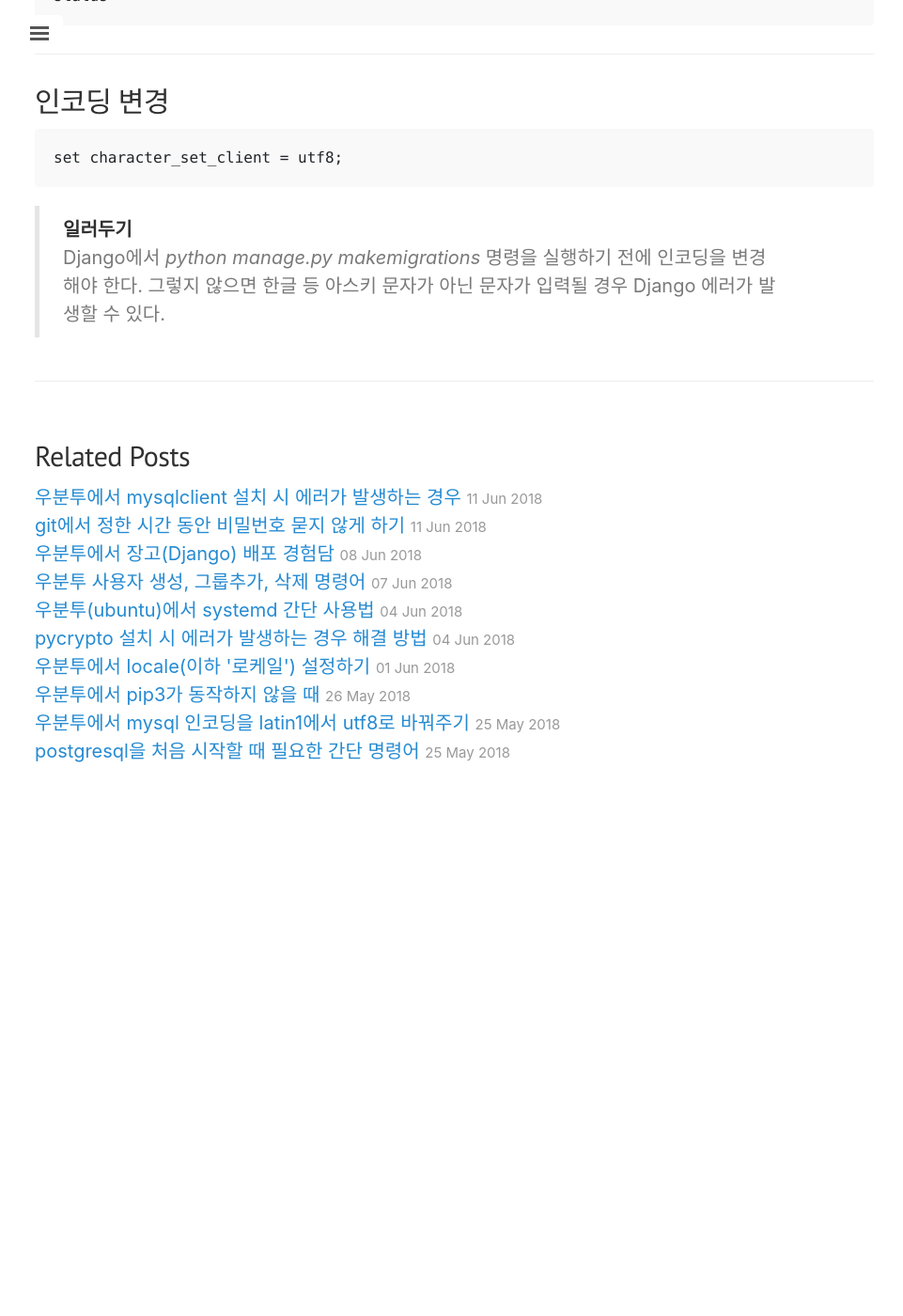
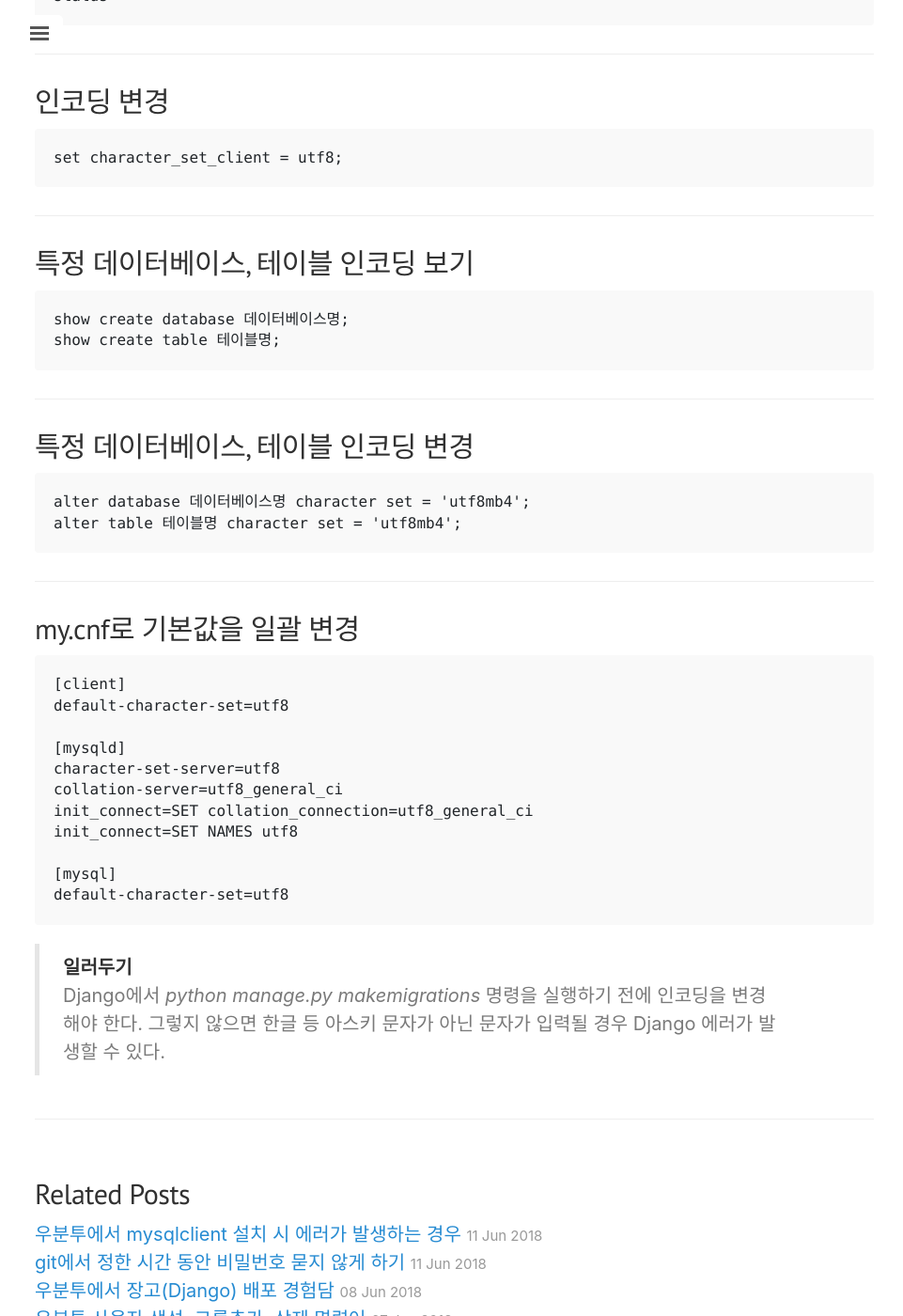
Before and after one commit to jwkcp/jwkcp.github.com, a Jekyll site: the page built from _posts/2018-05-23-prepare-to-use-mysql.md, in a window 1280 px wide and 1400 px high, scrolled down 1871 px. Shown: the whole window at 94% size, without its empty margins (3-964 px from the left). Built offline with Jekyll 4.4.1, drawn with Linux system fonts in a browser that asks for light colours; nearby versions of some CDN libraries; comment, search, counter and statistics services are not loaded; before the commit the page ends 2873 px from its top, so only the background shows below that; some of the changed text lies outside the part shown.

Commit message:
내용 추가

```diff
--- a/_posts/2018-05-23-prepare-to-use-mysql.md
+++ b/_posts/2018-05-23-prepare-to-use-mysql.md
@@ -14,16 +14,16 @@ comments: true
 
 ---
 
-## 데이터베이스 생성
+## 데이터베이스 접속
 ~~~
-create database testdb;
+mysql -u root -p
 ~~~
 
 ---
 
-## 데이터베이스 접속
+## 데이터베이스 생성
 ~~~
-mysql -u root -p
+create database testdb;
 ~~~
 
 ---
@@ -73,5 +73,38 @@ status
 set character_set_client = utf8;
 ~~~
 
+---
+
+## 특정 데이터베이스, 테이블 인코딩 보기
+~~~
+show create database 데이터베이스명;
+show create table 테이블명;
+~~~
+
+---
+
+## 특정 데이터베이스, 테이블 인코딩 변경
+~~~
+alter database 데이터베이스명 character set = 'utf8mb4';
+alter table 테이블명 character set = 'utf8mb4';
+~~~
+
+---
+
+## my.cnf로 기본값을 일괄 변경
+~~~
+[client]
+default-character-set=utf8
+
+[mysqld]
+character-set-server=utf8
+collation-server=utf8_general_ci
+init_connect=SET collation_connection=utf8_general_ci
+init_connect=SET NAMES utf8
+
+[mysql]
+default-character-set=utf8
+~~~
+
 > **일러두기**
 Django에서 *python manage.py makemigrations* 명령을 실행하기 전에 인코딩을 변경해야 한다. 그렇지 않으면 한글 등 아스키 문자가 아닌 문자가 입력될 경우 Django 에러가 발생할 수 있다.
```
